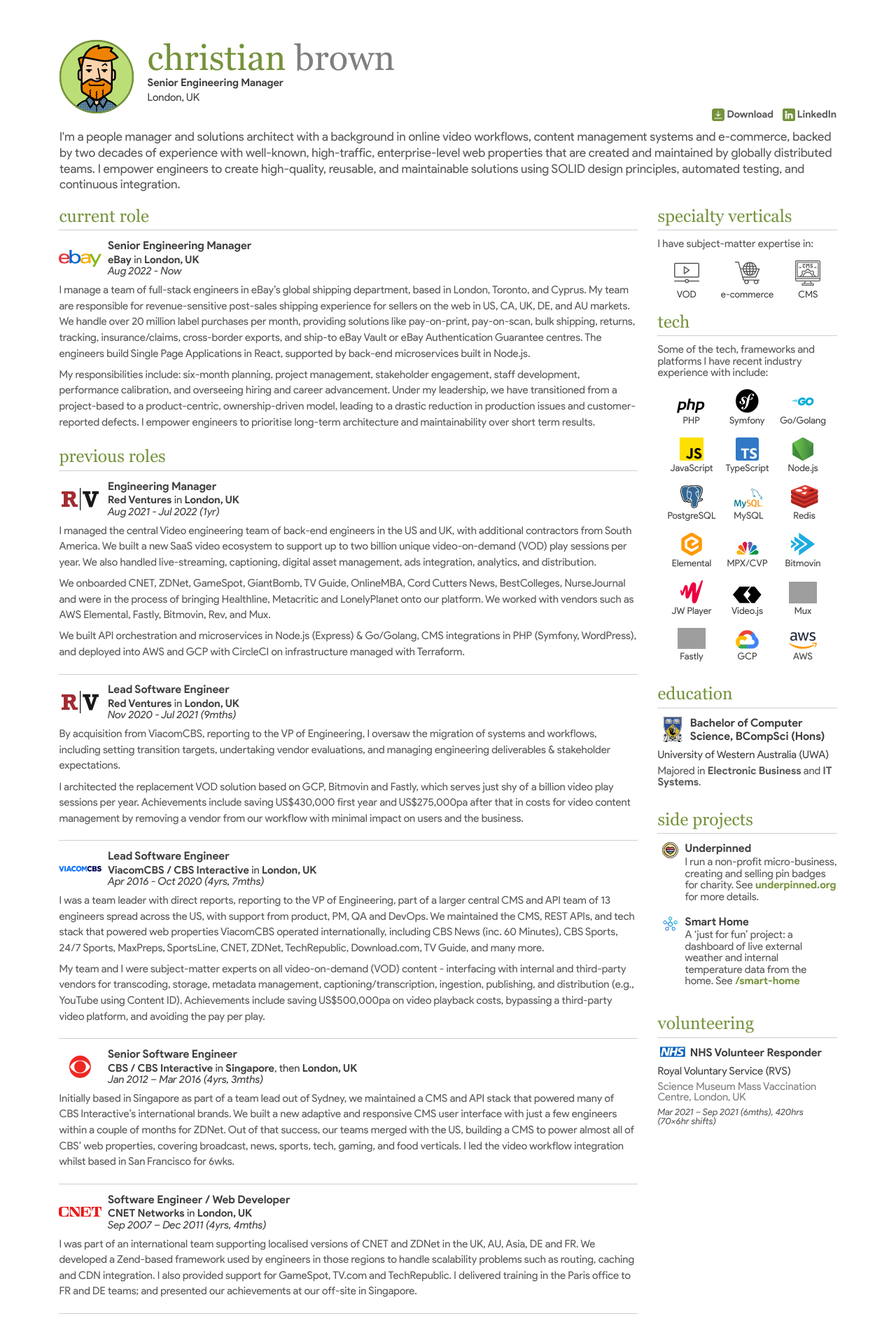
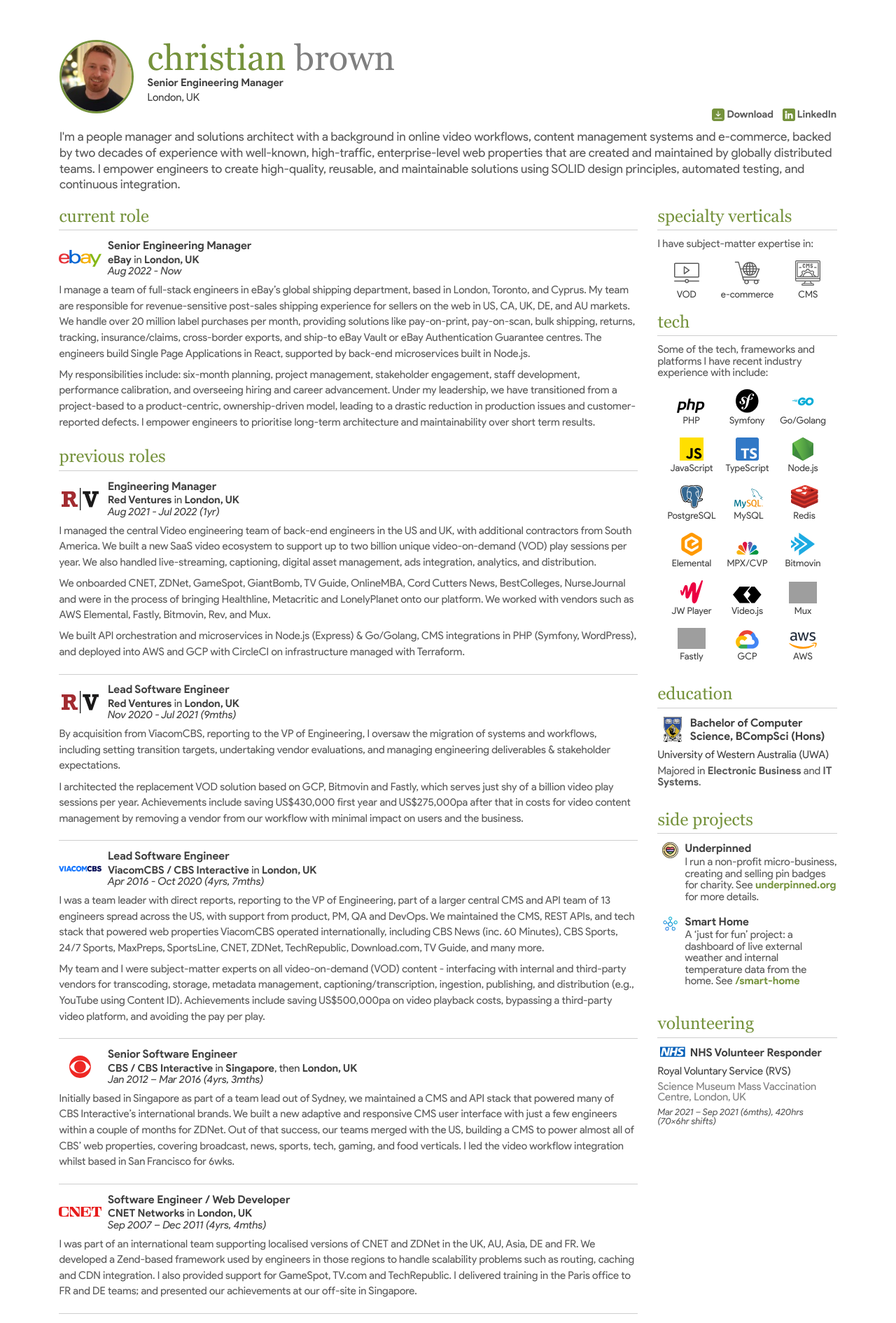
Before and after one commit to christianjbrown/christianbrown.uk, a Jekyll site: the page built from index.html, in a window 1280 px wide. Shown: the top 1890 px of the page at 70% size. Built offline with Jekyll 4.4.1, drawn with Linux system fonts in a browser that asks for light colours; grey boxes are pictures that could not be loaded.

Commit message:
Use circular avatar photo with primary-colour border in header

```diff
--- a/_includes/global-header.html
+++ b/_includes/global-header.html
@@ -1,6 +1,6 @@
 <div class="header-avatar">
                     <div class="header-avatar-border">
-                        <a href="/" title="Christian Brown homepage"><img src="/assets/images/avatar.svg" alt="{{ site.site_image_name }}"></a>
+                        <a href="/" title="Christian Brown homepage"><img src="/assets/images/avatar.jpg" alt="{{ site.site_image_name }}"></a>
                     </div>
                 </div>
                 <div class="header-data">
--- a/assets/css/global.scss
+++ b/assets/css/global.scss
@@ -61,6 +61,8 @@
                     div.header-avatar-border {
                         img {
                             width: 7.3em;
+                            border-radius: 50%;
+                            border: 0.25em solid $primary;
                         }
                     }
                     @media print {
```
Also changed, not shown: assets/images/avatar.jpg.
